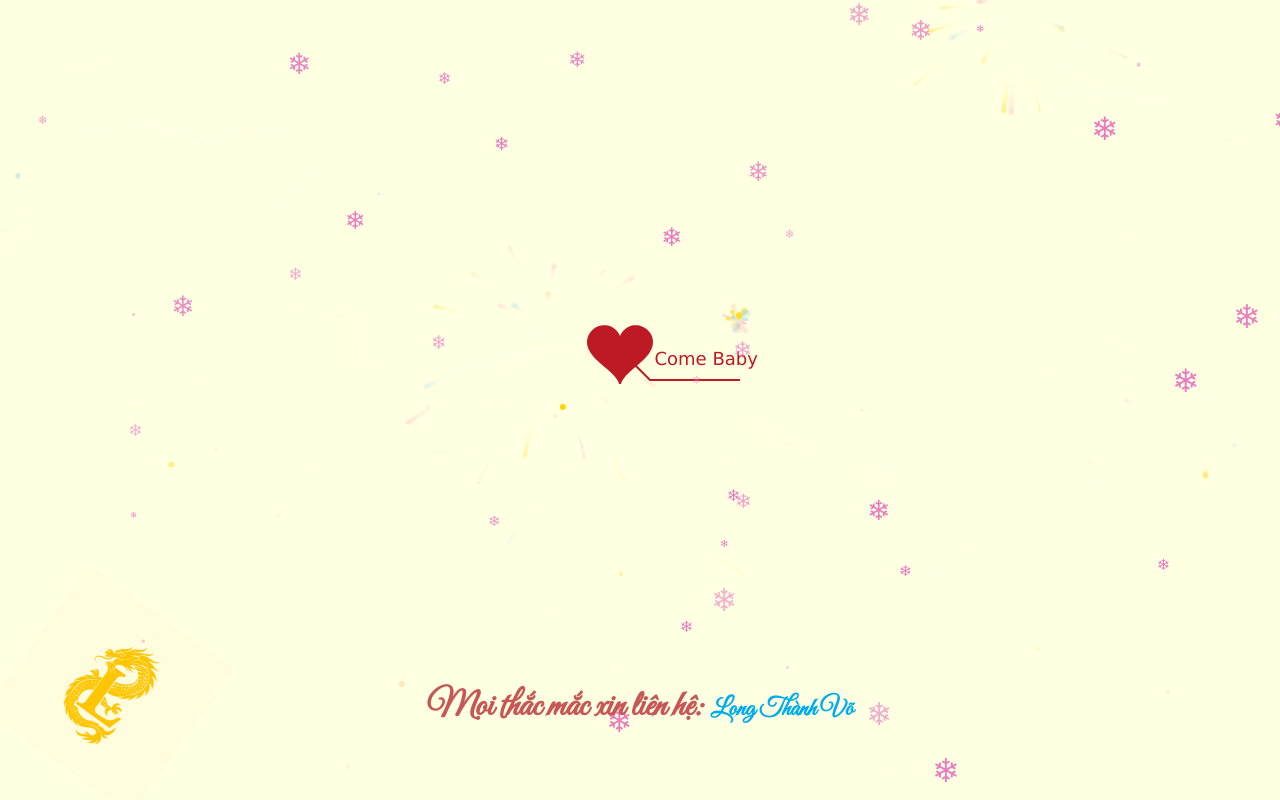
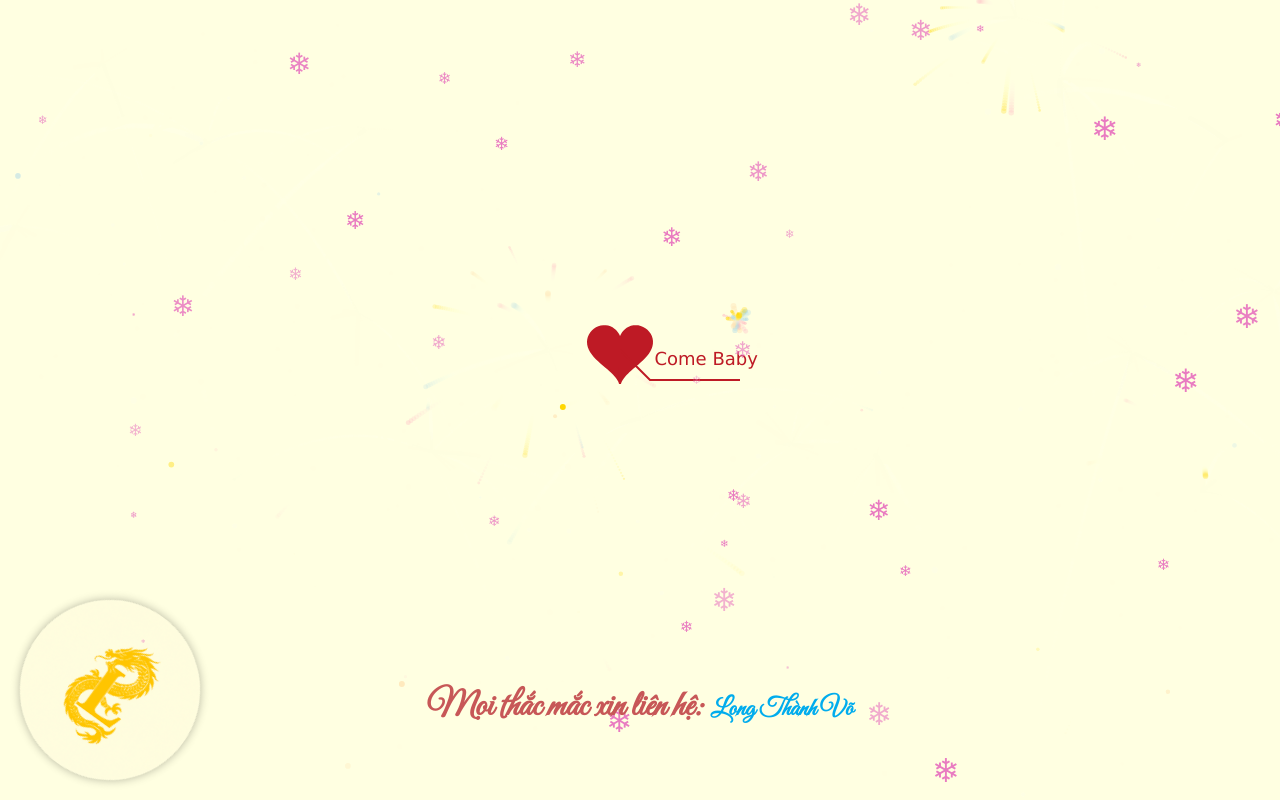
Before and after one commit to nasobad1/embenabu1, a plain HTML site: page index.html in a window 1280 px wide. Drawn offline with Linux system fonts and the light colour scheme.

Commit message:
Update index.html

```diff
--- a/index.html
+++ b/index.html
@@ -140,7 +140,7 @@
     <img
       alt="Logo Rồng Chữ H"
       src="logo.png"
-      style="width: 180px; height: 180px; object-fit: cover;"
+      style="width: 180px; height: 180px; border-radius: 50%; object-fit: cover; box-shadow: 0 0 10px rgba(0,0,0,0.3);"
     />
   </div>
 </body>
@@ -152,12 +152,12 @@
 <div id="code">
 <font color="#c75757" style="font-size: 25px;"><span class="say">Này, vợ yêu quý của anh ❤️</span><br/>
 <span class="say">Em là người con gái anh yêu nhất ❤️</span><br/>
-<span class="say">Em là người đáng yêu nhất❤️</span><br/>
+<span class="say">Em là người đáng yêu nhất ❤️</span><br/>
 <span class="say">Em cũng là người luôn luôn bên anh ❤️</span><br/>
 <span class="say">Em cũng là người vợ tuyệt vời nhất của anh ❤️</span><br/>
 <span class="say">Em là một điều may mắn trong cuộc sống của anh❤️</span><br/>
 <span class="say">..."Có em, anh sẽ chẳng cần điều gì khác ngoài em ️❤️"</span><br/>
-<span class="say">Anh ước gì mình có thể gặp được em sớm hơn  ❤️</span><br/>
+<span class="say">Anh ước gì mình có thể gặp được em sớm hơn ❤️</span><br/>
 <span class="say">Hãy cứ tin anh, em nhé. Ta sẽ có một chuyến đi thật dài, thật dài đó, và ta cùng nhau già đi nha... ❤️</span><br/>
 <span class="say"><span class="space"></span> ❤️ Yêu em thật nhiều ❤️</span>
 </font>
```
